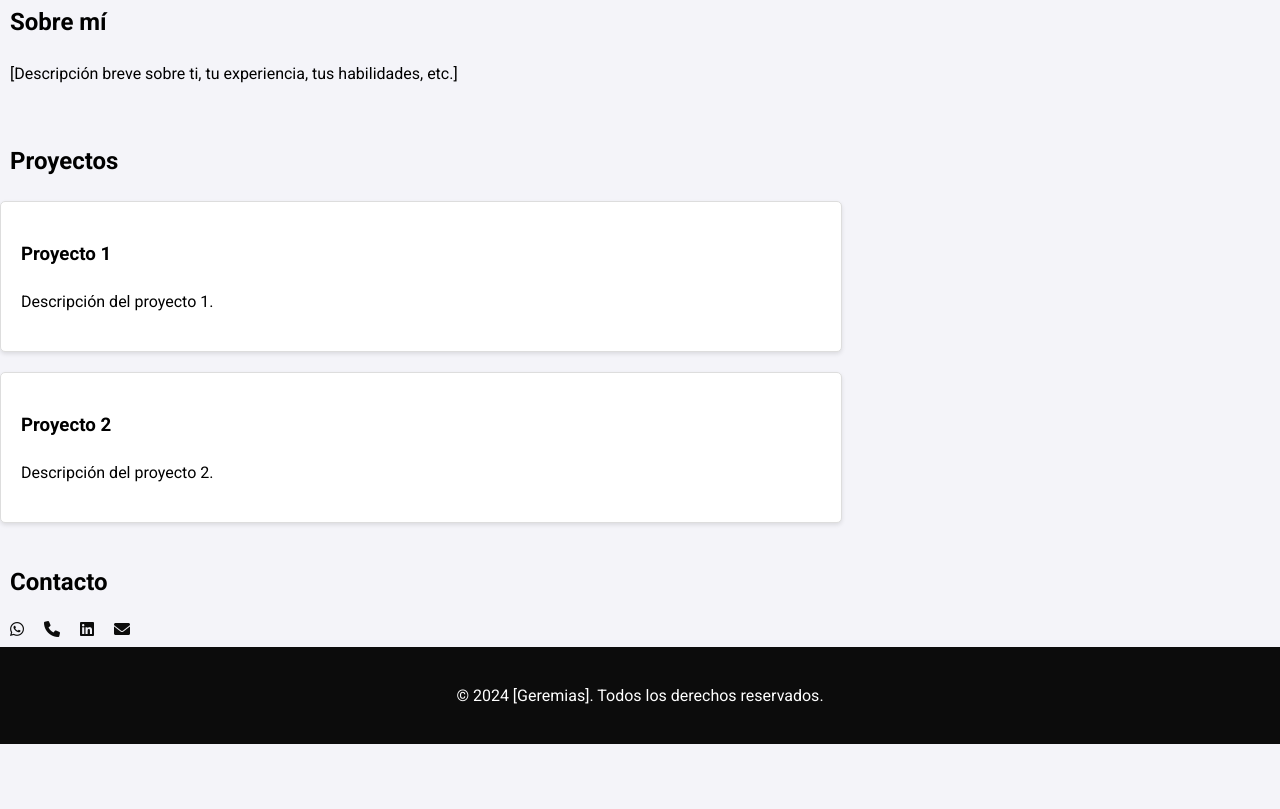
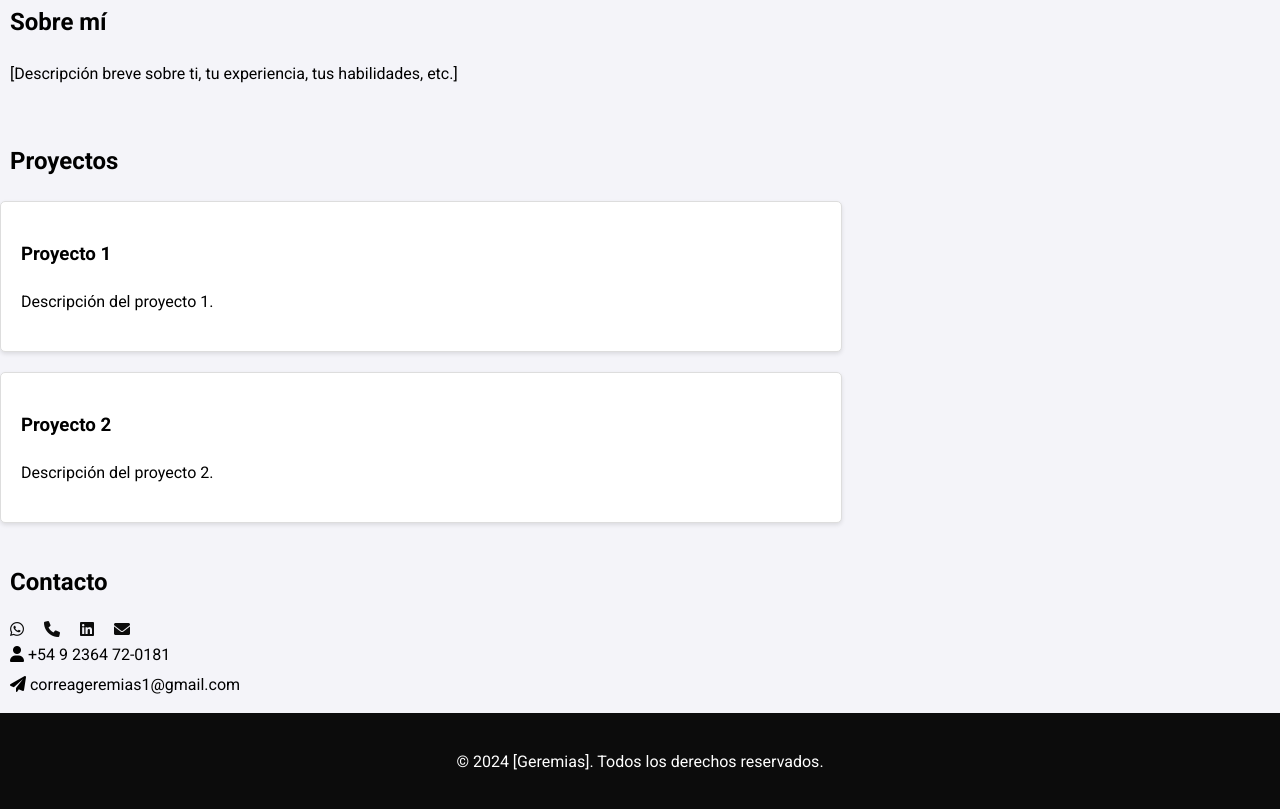
Before and after one commit to GeremiasC/Portfolio, a website: page index.html in a window 1280 px wide. Shown: the part 469-1278 px from the top of the page. Before the commit the page ends 1213 px from the top, so only its background shows below. Drawn offline with Linux system fonts and the light colour scheme.

Commit message:
Add files via upload

```diff
--- a/index.html
+++ b/index.html
@@ -26,7 +26,7 @@
     </header>
 
     <section id="hero">
-        <img id="hero-icon" src="resources/771adb62ff6e34260a1c123bc696b889.jpg" alt="">
+        <img id="hero-icon" src="resources/icon-portfolio.jpeg" alt="">
         <h1>Geremias Correa</h1>
         <p>Desarrollador Web | Experiencia </p>
     </section>
@@ -55,15 +55,25 @@
         <div class="contact-icons">
             <a href="https://wa.me/2364720181" target="_blank">
                 <i class="fab fa-whatsapp"></i>
+            </a>
             <a href="tel:+2364720181">
                 <i class="fas fa-phone"></i>
             </a>
             <a href="https://www.linkedin.com/in/geremias-correa/" target="_blank">
                 <i class="fab fa-linkedin"></i>
             </a>
-            <a href="https://mail.google.com/mail/u/1/#inbox?compose=CllgCJqVNtklKxSlQzwlbBjqBXMXMrhKlDvPPmQxjjxNtDgfxbTgxzvcPtwmZCGDBfLNttnvZnV">
+            <a href="https://mail.google.com/mail/?view=cm&fs=1&to=correageremias1@gmail.com" target="_blank">
                 <i class="fas fa-envelope"></i>
             </a>
+        </div>
+        <div class="contact-info">
+            <p>
+                <i class="fas fa-user"></i> +54 9 2364 72-0181
+            </p>
+            <p>
+                <i class="fas fa-paper-plane"></i> correageremias1@gmail.com
+            </p>
+        </div>
     </section>
 
     <footer>
--- a/style.css
+++ b/style.css
@@ -200,3 +200,8 @@ body.dark-mode .contact-icons a[href*="mail"] i {
 .contact-icons a:hover {
     transform: scale(1.1);
 }
+
+.contact-info p {
+    margin: 5px 0;
+    font-size: 16px;
+}
```
Also changed, not shown: scripts.js (line endings or trailing spaces), 2 other files.
